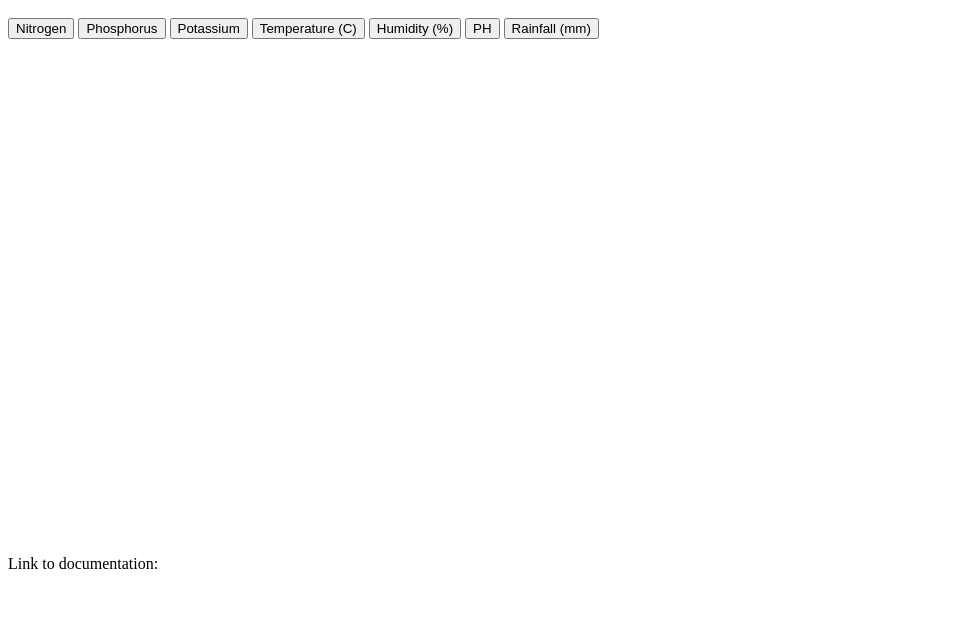
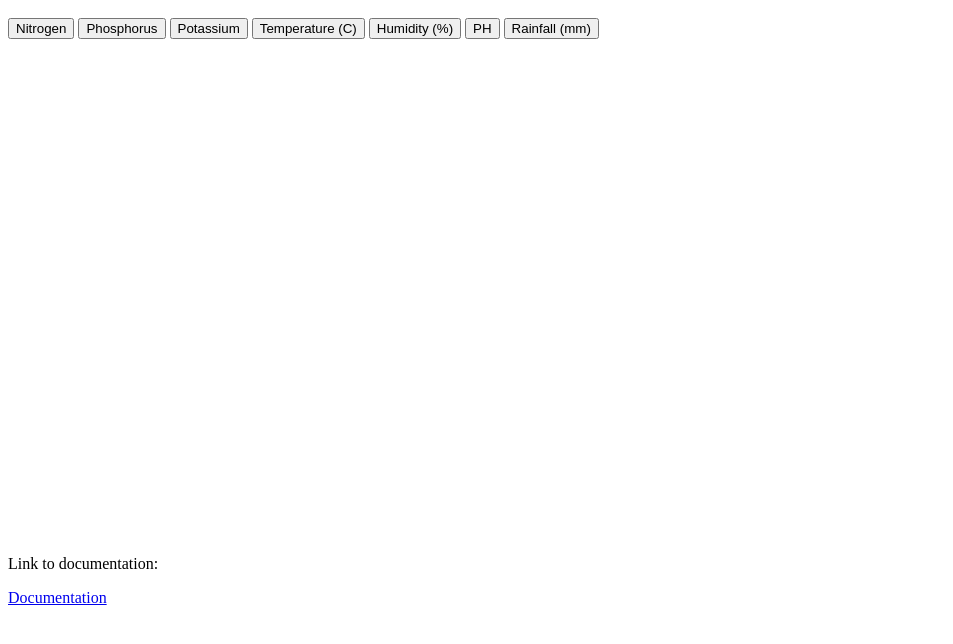
Before and after one commit to SolomonSanchez-iu/Final-Project-IU, a plain HTML site: page index.html in a window 1280 px wide. Shown: the part 48-692 px from the top of the page, without its empty margins (0-953 px from the left). Drawn offline with nearby package versions, Linux system fonts and the light colour scheme; no server answers.

Commit message:
Update index.html

```diff
--- a/index.html
+++ b/index.html
@@ -93,7 +93,7 @@
     update('N')
     </script>
 <p>Link to documentation:</p>
-<a href="/Final-Project-IU/Documentation.html"></a>
+<a href="/Final-Project-IU/Documentation.html">Documentation</a>
 
 </body>
 
```
